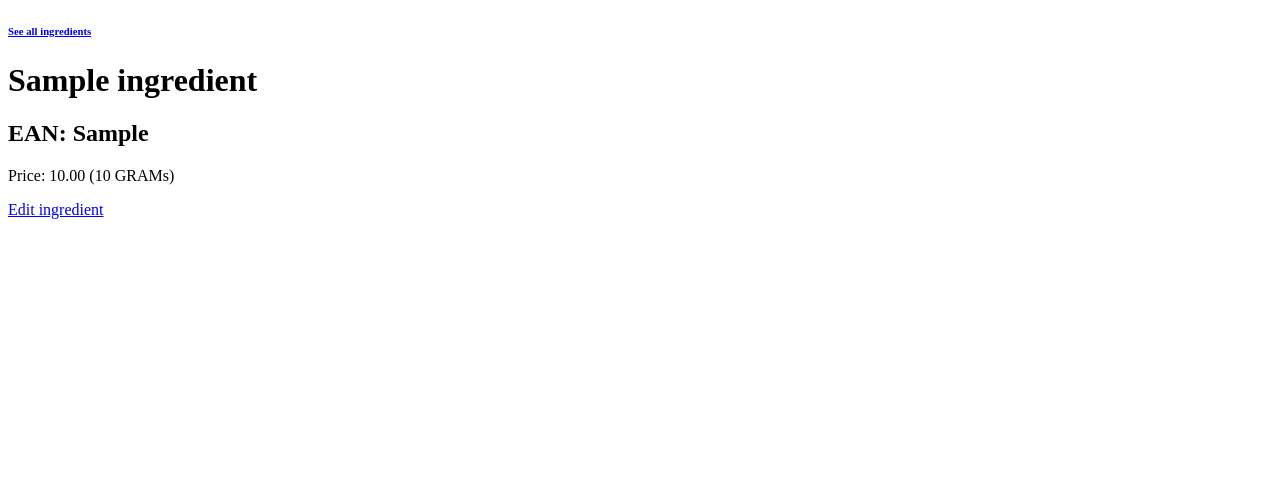
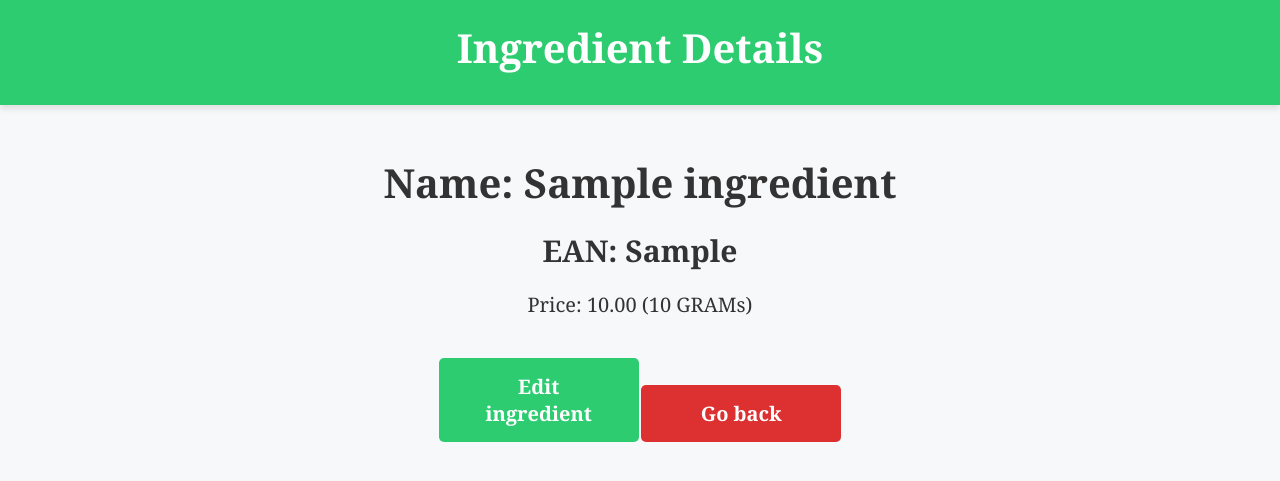
Before and after one commit to FelipeTomazEC/easy-recipe, a Django app: template ingredients/templates/ingredients/ingredient_details.html in a window 1280 px wide. Shown: the top 481 px of the page. Run offline with Django 5.2, Linux system fonts and the light colour scheme; the template is opened without the code that fills it: values that come from a table or form of the project are taken from there, others are empty; tables that the repository leaves empty hold one stand-in row (values such as "Sample post").

Commit message:
feat: add styles to ingredient details page

```diff
--- /dev/null
+++ b/ingredients/static/ingredients/details.css
@@ -0,0 +1,25 @@
+.container, .ingredient-details {
+    display: flex;
+    flex-direction: column;
+    align-items: center;
+}
+
+.ingredient-details {
+    gap: 2rem;
+}
+
+.ingredient-details h1 {
+    font-size: 4rem;
+}
+
+.ingredient-details h2 {
+    font-size: 3rem;
+}
+
+.ingredient-details p {
+    font-size: 2rem;
+}
+
+.buttons-container {
+    margin-top: 4rem;
+}
--- a/ingredients/templates/ingredients/ingredient_details.html
+++ b/ingredients/templates/ingredients/ingredient_details.html
@@ -1,21 +1,30 @@
 <!DOCTYPE html>
 <html lang="en">
+    {% load static %}
     <head>
         <meta charset="UTF-8">
         <meta name="viewport" content="width=device-width, initial-scale=1.0">
-        <title>Document</title>
+        <link rel="stylesheet" href="{% static 'ingredients/styles.css' %}">
+        <link rel="stylesheet" href="{% static 'ingredients/details.css' %}">
+        <title>Easy Recipe - Ingredient Details</title>
     </head>
     <body>
         <header>
-            <h6>
-                <a href="{% url "ingredients:index" %}">See all ingredients</a>
-            </h6>
+            <div class="container">
+                <h1>Ingredient Details</h1>
+            </div>
         </header>
-        <main>
-            <h1>{{ingredient.name}}</h1>
-            <h2>EAN: {{ingredient.ean}}</h2>
-            <p>Price: {{ingredient.cost_per_unit}} ({{ingredient.standard_amount}} {{ingredient.standard_unit}}{{ingredient.standard_amount|pluralize}})</p>
-            <a href="{% url "ingredients:edit_ingredient" ingredient.ean %}">Edit ingredient</a>
+        <main class="container">
+            <section class="ingredient-details">
+                <h1>Name: {{ingredient.name}}</h1>
+                <h2>EAN: {{ingredient.ean}}</h2>
+                <p>Price: {{ingredient.cost_per_unit}} ({{ingredient.standard_amount}} {{ingredient.standard_unit}}{{ingredient.standard_amount|pluralize}})</p>
+            </section>
+
+            <div class="buttons-container">
+                <a class="button" href="{% url "ingredients:edit_ingredient" ingredient.ean %}">Edit ingredient</a>
+                <a class="cancel-button" href="{% url "ingredients:index" %}">Go back</a>
+            </div>
         </main>
     </body>
 </html>
```
